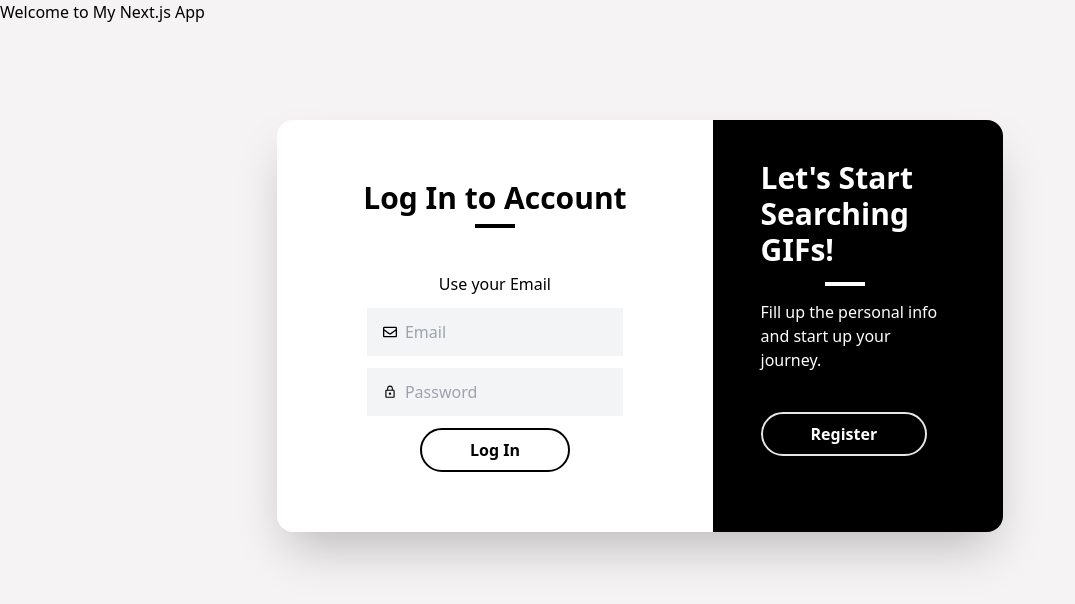
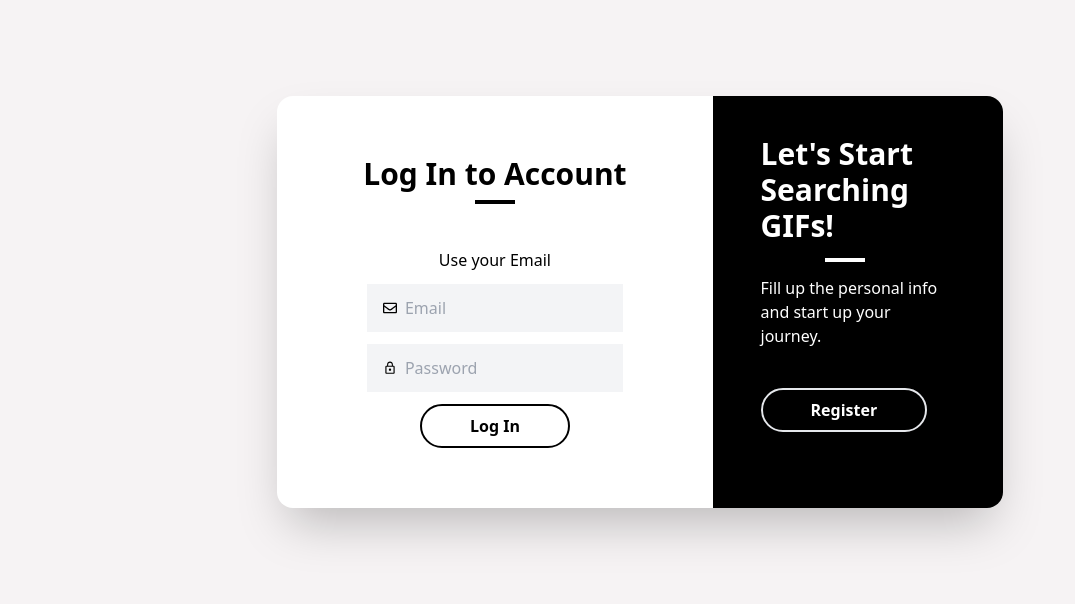
Before and after one commit to Aber72/giphy_search, a Next.js app: page / in a window 1280 px wide. Shown: the top 604 px of the page, without its empty margins (0-1075 px from the left). Built offline with nearby package versions, Linux system fonts and the light colour scheme.

Commit message:
updated and resolve everything

```diff
--- a/src/app/Components/Navbar.tsx
+++ b/src/app/Components/Navbar.tsx
@@ -1,7 +1,7 @@
 /* @jsxImportSource react */
 'use client';
 import React from 'react';
-import Dropdown from './Dropdown';
+import Dropdown from './UserBox';
 interface NavbarProps {
   onSearch: (query: string) => void;
   loading: boolean;
--- a/src/pages/favorite.tsx
+++ b/src/pages/favorite.tsx
@@ -1,6 +1,6 @@
 import React from 'react';
 import Head from 'next/head';
-import Favorites from '../app/Components/FavroitGif';
+import Favorites from '../app/Components/FavBox';
 import { withAuth } from '../app/withAuth';
 
 import '../app/globals.css';
--- a/src/pages/index.tsx
+++ b/src/pages/index.tsx
@@ -1,6 +1,6 @@
 import React from 'react';
 import Head from 'next/head';
-import GifSearch from '../app/Components/GifSearch';
+import GifSearch from '../app/Components/Searchpage';
 import '../app/globals.css';
 import Login from './login';
 const Home: React.FC = () => {
@@ -9,7 +9,7 @@ const Home: React.FC = () => {
 
 
       <main>
-        <h1>Welcome to My Next.js App</h1>
+
         <Login />
       </main>
 
--- a/src/pages/search.tsx
+++ b/src/pages/search.tsx
@@ -1,6 +1,6 @@
 import React from 'react';
 import Head from 'next/head';
-import GifSearch from '../app/Components/GifSearch';
+import GifSearch from '../app/Components/Searchpage';
 import { withAuth } from '../app/withAuth';
 
 import '../app/globals.css';
```
Also changed, not shown: src/app/Components/FavBox.tsx (renamed from src/app/Components/FavroitGif.tsx), src/app/Components/Searchpage.tsx (renamed from src/app/Components/GifSearch.tsx), src/app/Components/UserBox.tsx (renamed from src/app/Components/Dropdown.tsx).
